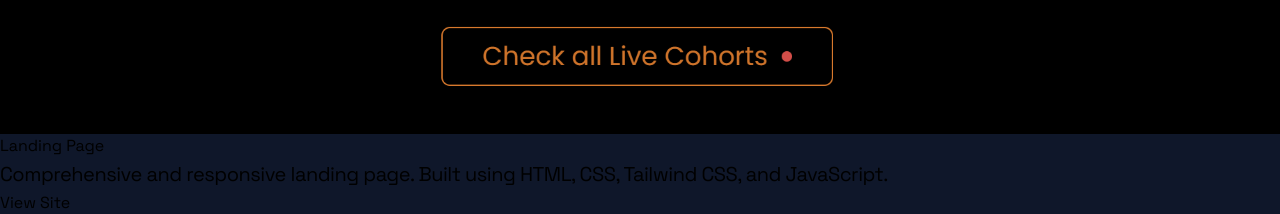
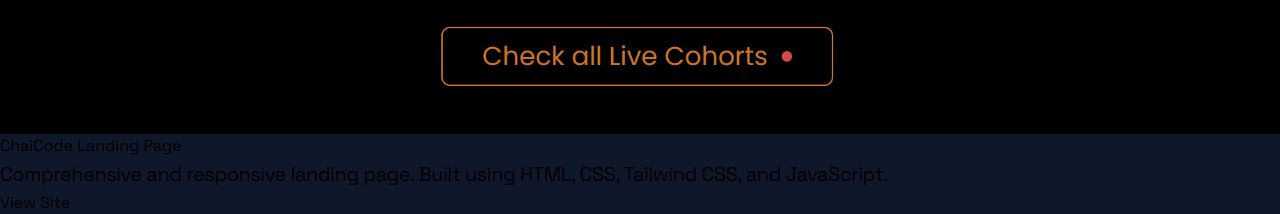
Before and after one commit to Amarsah15/Portfolio, a React (Vite) app: page / in a window 1280 px wide. Shown: the part 3800-4014 px from the top of the page. Built offline with nearby package versions, Linux system fonts and the light colour scheme.

Commit message:
fix: Update project title for ChaiCode landing page in Portfolio component

```diff
--- a/src/components/Portfolio.jsx
+++ b/src/components/Portfolio.jsx
@@ -32,7 +32,7 @@ const projects = [
   },
   {
     img: project2,
-    title: "Landing Page",
+    title: "ChaiCode Landing Page",
     description:
       "Comprehensive and responsive landing page. Built using HTML, CSS, Tailwind CSS, and JavaScript.",
     links: {
```
